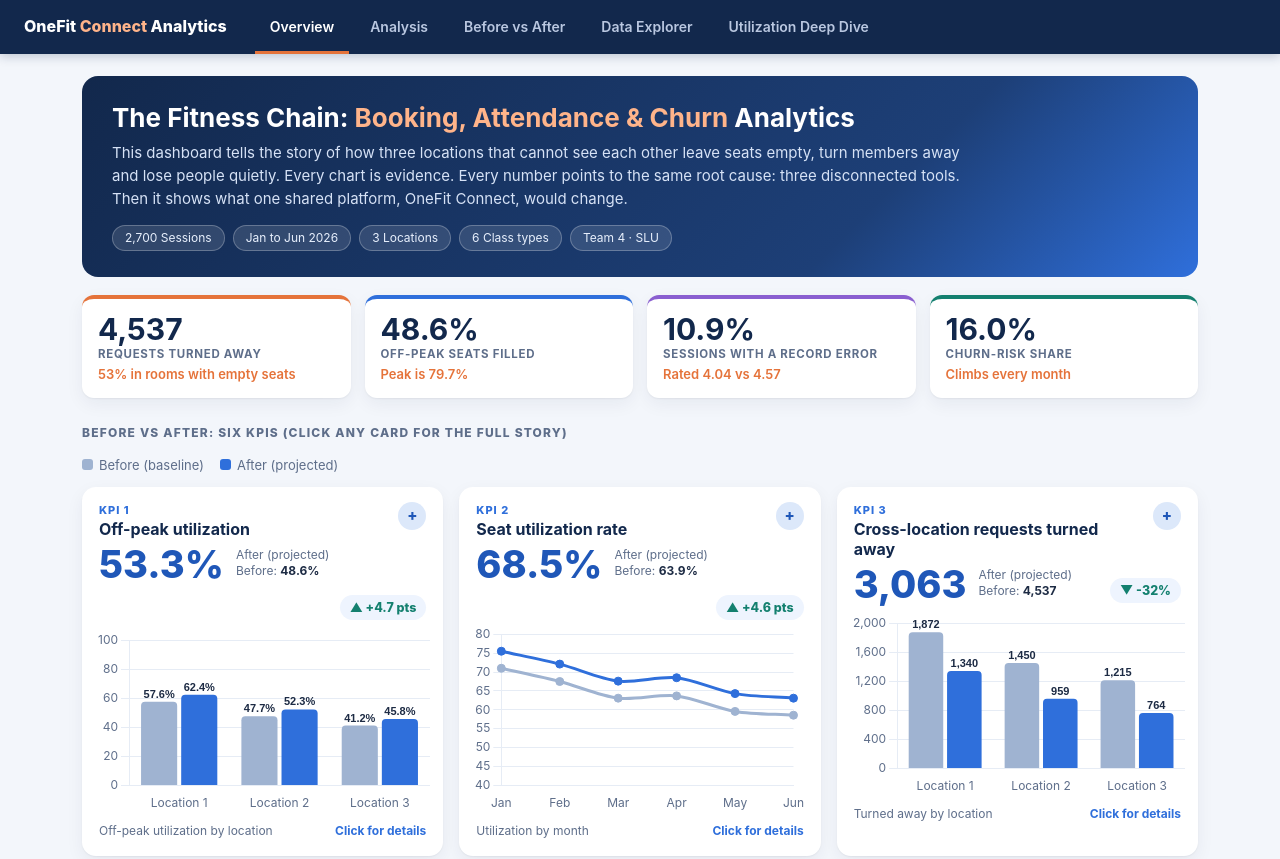
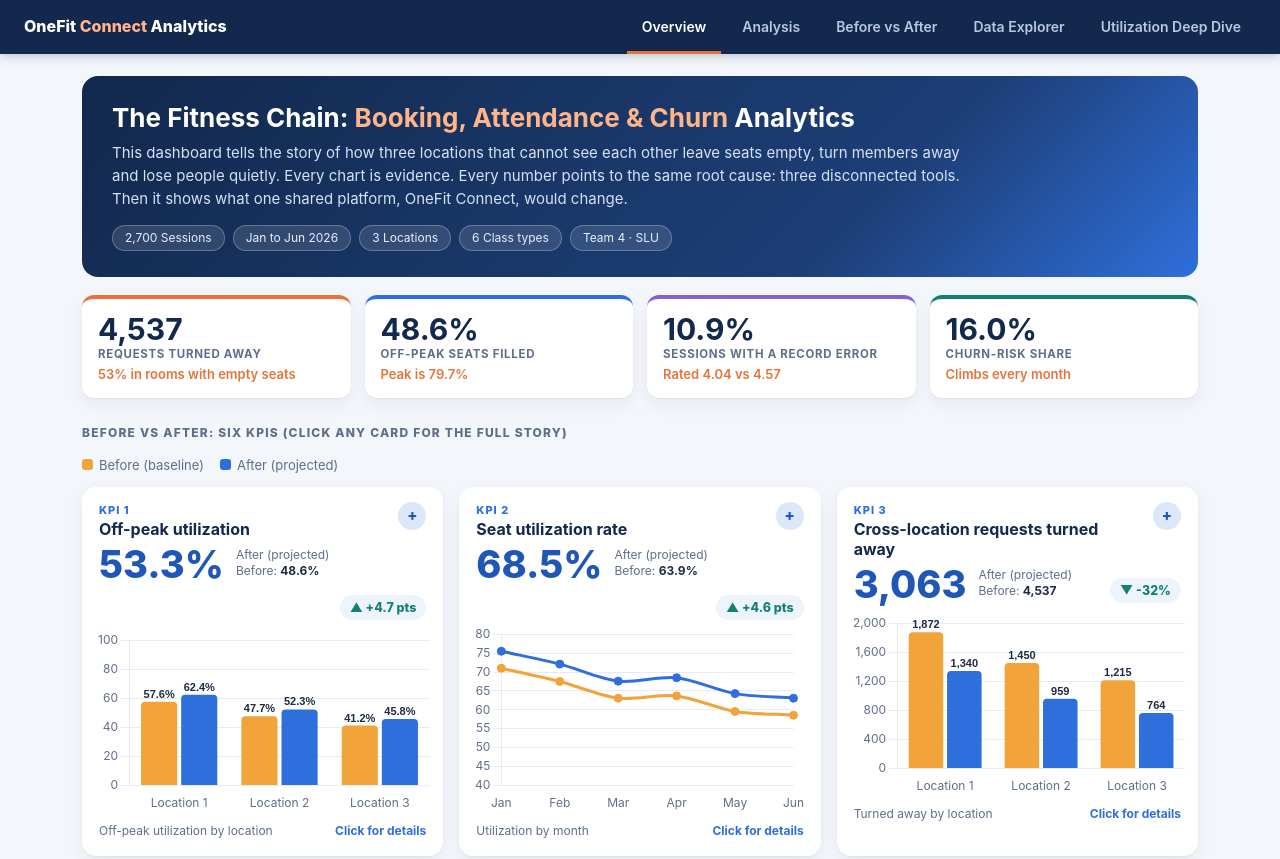
Before and after one commit to Surya020796/onefit-connect-dashboard, a plain HTML site: page index.html in a window 1280 px wide. Shown: the top 859 px of the page. Drawn offline with Linux system fonts and the light colour scheme.

Commit message:
Update color variables and chart configurations

```diff
--- a/index.html
+++ b/index.html
@@ -6,13 +6,13 @@
 <title>OneFit Connect Analytics | Before vs After | Team 4</title>
 <meta name="description" content="OneFit Connect analytics dashboard: Overview, Analysis, Before vs After, Data Explorer and Deep Dive for the three-location Fitness Chain (Team 4, Saint Louis University).">
 <style>
-:root{--navy:#12284C;--blue:#2F6FDB;--blue2:#1F57B8;--sky:#DCE8FA;--bg:#F3F6FB;--card:#fff;--ink:#1D2B44;--muted:#5E6E8A;--rule:#DDE5F1;--before:#9FB3D1;--after:#2F6FDB;--orange:#E5733A;--good:#14806F;--bad:#C0392B;--soft:#FFF5EE;--shadow:0 1px 2px rgba(18,40,76,.06),0 6px 18px rgba(18,40,76,.06)}
+:root{--navy:#12284C;--blue:#2F6FDB;--blue2:#1F57B8;--sky:#DCE8FA;--bg:#F3F6FB;--card:#fff;--ink:#1D2B44;--muted:#5E6E8A;--rule:#DDE5F1;--before:#F2A33A;--after:#2F6FDB;--orange:#E5733A;--good:#14806F;--bad:#C0392B;--soft:#FFF5EE;--shadow:0 1px 2px rgba(18,40,76,.06),0 6px 18px rgba(18,40,76,.06)}
 *{box-sizing:border-box}html,body{margin:0}
 body{font-family:Inter,"Segoe UI",system-ui,-apple-system,Arial,sans-serif;background:var(--bg);color:var(--ink);font-size:15px;line-height:1.55}
 a{color:inherit;text-decoration:none}
 body.lock{overflow:hidden}
 nav.top{position:sticky;top:0;z-index:40;background:var(--navy);display:flex;align-items:center;gap:6px;padding:0 24px;overflow-x:auto;box-shadow:0 2px 10px rgba(18,40,76,.25)}
-nav.top .brand{color:#fff;font-weight:800;font-size:16px;margin-right:22px;white-space:nowrap}
+nav.top .brand{color:#fff;font-weight:800;font-size:16px;margin-right:auto;padding-right:22px;white-space:nowrap}
 nav.top .brand span{color:#FFB48A}
 nav.top button{background:none;border:0;border-bottom:3px solid transparent;color:#B9C7E0;font:inherit;font-size:14px;font-weight:600;padding:16px 15px 13px;cursor:pointer;white-space:nowrap;transition:.2s}
 nav.top button:hover{color:#fff}
@@ -140,7 +140,7 @@ footer{text-align:center;color:var(--muted);font-size:12.5px;padding:10px 0 30px
 if(!window.DATA||!window.DATA.before||!window.SESS){var nc=document.getElementById('nochart');nc.style.display='block';nc.textContent='The data files did not load. Refresh the page (Ctrl+Shift+R, or Cmd+Shift+R on Mac) and make sure summary.js and sessions.js were uploaded.';return}
 var D=window.DATA,B=D.before,A=D.after,MONTHS=D.months;
 var LOCS=['LOC01','LOC02','LOC03'],LL=['Location 1','Location 2','Location 3'],CLS=['Spin','HIIT','Strength','Pilates','Yoga','Zumba'];
-var CB='#9FB3D1',CA='#2F6FDB',ORG='#E5733A';
+var CB='#F2A33A',CA='#2F6FDB',ORG='#E0533D';
 if(typeof Chart!=='undefined'){Chart.defaults.color='#5E6E8A';Chart.defaults.font.family='Inter,"Segoe UI",Arial,sans-serif';Chart.defaults.borderColor='#E6ECF5';Chart.defaults.animation={duration:900,easing:'easeOutQuart'}}
 /* ---------- session-level data ---------- */
 var C={id:0,date:1,loc:2,ins:3,cls:4,cap:5,peak:6,book:7,att:8,den:9,churn:10,err:11,rev:12,cost:13,profit:14,rating:15};
@@ -259,7 +259,7 @@ function dAnalysis(){var f1=function(v){return v.toLocaleString('en-US')};
  mk('an2',{type:'bar',data:{labels:MONTHS,datasets:[{type:'bar',label:'Attendance',data:marr(B,'attendance'),backgroundColor:'#C9D8F2',borderRadius:4,yAxisID:'y',order:2},{type:'line',label:'Utilization %',data:marr(B,'util'),borderColor:ORG,backgroundColor:ORG,tension:.3,pointRadius:4,yAxisID:'y1',order:1}]},options:{vals:false,responsive:true,maintainAspectRatio:false,plugins:{legend:{display:true,position:'bottom'}},scales:{y:{beginAtZero:true,grid:{color:'#E6ECF5'},title:{display:true,text:'Attendance'}},y1:{position:'right',min:40,max:90,grid:{display:false},title:{display:true,text:'Utilization %'}},x:{grid:{display:false}}}}});
  var edges=[0,50,60,70,80,90],lab=['Under 50%','50-59%','60-69%','70-79%','80-89%','90%+'],bb=bin(S.before,fill,edges);
  mk('an3',{type:'bar',data:{labels:lab,datasets:[{label:'Requests turned away',data:bb.map(function(q){return sum(q,'den')}),backgroundColor:ORG,borderRadius:4}]},options:{fmt:f1,responsive:true,maintainAspectRatio:false,layout:{padding:{top:16}},plugins:{legend:{display:false}},scales:scl({yt:'Turned-away requests',xt:'Room fill rate'})}});
- mk('an4',{type:'bar',data:{labels:MONTHS,datasets:LOCS.map(function(l,i){return{label:LL[i],data:[1,2,3,4,5,6].map(function(m){return sum(flt(S.before,function(r){return r[C.loc]===l&&month(r)===m}),'den')}),backgroundColor:['#5B8DEF','#9FB3D1',ORG][i],borderRadius:3}})},options:{vals:false,responsive:true,maintainAspectRatio:false,plugins:{legend:{display:true,position:'bottom'}},scales:scl({})}});
+ mk('an4',{type:'bar',data:{labels:MONTHS,datasets:LOCS.map(function(l,i){return{label:LL[i],data:[1,2,3,4,5,6].map(function(m){return sum(flt(S.before,function(r){return r[C.loc]===l&&month(r)===m}),'den')}),backgroundColor:['#5B8DEF','#8A5FD0','#14A38B'][i],borderRadius:3}})},options:{vals:false,responsive:true,maintainAspectRatio:false,plugins:{legend:{display:true,position:'bottom'}},scales:scl({})}});
  mk('an5',{type:'bar',data:{labels:CLS,datasets:[{type:'bar',label:'Utilization %',data:CLS.map(function(c){return clsStat(S.before,c).util}),backgroundColor:'#C9D8F2',borderRadius:4,yAxisID:'y',order:2},{type:'line',label:'Profit per session ($)',data:CLS.map(function(c){return clsStat(S.before,c).pps}),borderColor:ORG,backgroundColor:ORG,pointRadius:5,tension:.2,yAxisID:'y1',order:1}]},options:{vals:false,responsive:true,maintainAspectRatio:false,plugins:{legend:{display:true,position:'bottom'}},scales:{y:{min:0,max:100,grid:{color:'#E6ECF5'},title:{display:true,text:'Utilization %'}},y1:{position:'right',beginAtZero:true,grid:{display:false},title:{display:true,text:'$ per session'}},x:{grid:{display:false}}}}});
  mk('an6',barCfg(CLS,carr(B,'margin'),null,pct,{}));
  mk('an7',barCfg(LL,F.errRate,null,pct,{}));
```
